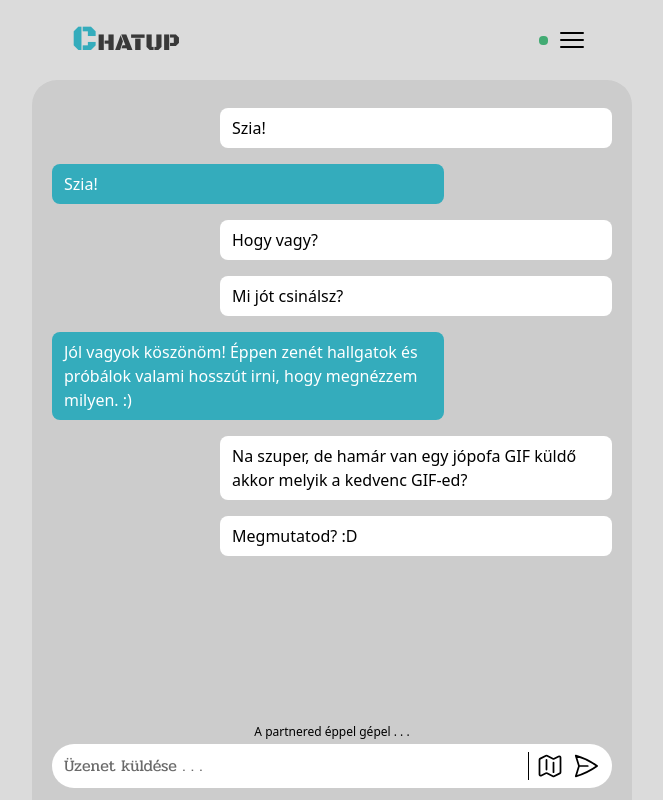
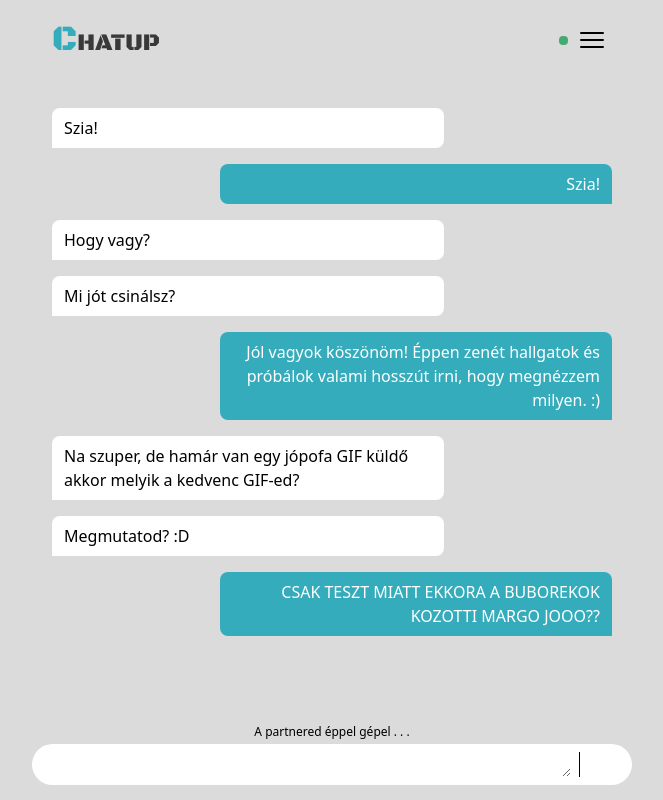
Before and after one commit to zsoltgombocz/chatup-frontend, a React (Vite) app: page /chat in a window 1280 px wide. Shown: the whole page, without its empty margins (308-971 px from the left). Built offline with nearby package versions, Linux system fonts and the light colour scheme; a web font is replaced by a local one.

Commit message:
WIP chat view

```diff
--- a/src/views/ChatView.tsx
+++ b/src/views/ChatView.tsx
@@ -1,10 +1,12 @@
 import Logo from '@atoms/Logo';
+import SendIcon from '@atoms/SendIcon';
+import MapIcon from '@atoms/MapIcon';
 import Status from '@atoms/Status';
-import { Bars3Icon, MapIcon, PaperAirplaneIcon } from '@heroicons/react/24/outline';
+import { Bars3Icon } from '@heroicons/react/24/outline';
 import { useUserSettings } from '@store/userSettings';
 import { UserStatus } from '@utils/enums';
 import { motion as m } from 'framer-motion';
-import { useEffect } from 'react';
+import { useEffect, useState } from 'react';
 
 type ChatBubbleProps = {
     text: string,
@@ -23,17 +25,19 @@ const ChatView = () => {
 
     const userColor = useUserSettings(state => state.color);
 
+    const [text, setText] = useState('');
+
     return (
         <>
-            <m.div className={'view !py-0 !px-0 flex flex-col'} initial={{ x: -500 }} animate={{ x: 0 }} exit={{ x: -500 }}>
-                <div className={'flex-shrink py-5 flex flex-row justify-between px-10'}>
+            <m.div className={'view !py-0 !px-0 flex flex-col !max-w-[800px]'} initial={{ x: -500 }} animate={{ x: 0 }} exit={{ x: -500 }}>
+                <div className={'flex-shrink flex flex-row justify-between p-5'}>
                     <Logo size={'sm'} />
                     <div className={'flex flex-row justify-center items-center gap-1'}>
                         <Status status={UserStatus.ONLINE} />
                         <Bars3Icon className={'h-8 w-10 cursor-pointer text-black dark:text-white'} />
                     </div>
                 </div>
-                <div className={'bg-[#CCCCCC] w-full flex flex-grow flex-col rounded-t-xl'}>
+
                 <div className={'chat-area'}>
                     <ChatBubble text={'Szia!'} color={'white'} type={BubbleType.PARTNER} />
                     <ChatBubble text={'Szia!'} color={userColor} type={BubbleType.OWN} />
@@ -42,20 +46,21 @@ const ChatView = () => {
                     <ChatBubble text={'Jól vagyok köszönöm! \n Éppen zenét hallgatok és próbálok valami hosszút irni, hogy megnézzem milyen. :)'} color={userColor} type={BubbleType.OWN} />
                     <ChatBubble text={'Na szuper, de hamár van egy jópofa GIF küldő akkor melyik a kedvenc GIF-ed?'} color={'white'} type={BubbleType.PARTNER} />
                     <ChatBubble text={'Megmutatod? :D'} color={'white'} type={BubbleType.PARTNER} />
+                    <ChatBubble text={'CSAK TESZT MIATT EKKORA A BUBOREKOK KOZOTTI MARGO JOOO??'} color={userColor} type={BubbleType.OWN} />
                 </div>
-                    <div className={'relative chat-footer pb-5 px-5'}>
+                <div className={'relative chat-footer pb-6'}>
                     <p className={'text-xs text-center py-1'}>A partnered éppel gépel . . .</p>
                     <div className={'input-container'}>
-                            <input placeholder={'Üzenet küldése . . .'} type={'text'} className={'text chat-input'} />
+                        <textarea rows={1} className={'chat-input'} onChange={(e) => setText(e.target.value)} />
                         <button className={'chat-more'}>
-                                <MapIcon className={'w-7 h-7 cursor-pointer text-black dark:text-white'} />
+                            <MapIcon size={25} className={'cursor-pointer fill-white'} />
                         </button>
                         <button className={'chat-send'}>
-                                <PaperAirplaneIcon className={'w-7 h-7 cursor-pointer text-black dark:text-white'} />
+                            {text.length > 0 && <SendIcon size={25} className={`cursor-pointer fill-${userColor}`} />}
                         </button>
                     </div>
                 </div>
-                </div>
+
             </m.div>
         </>
     )
@@ -64,7 +69,7 @@ const ChatView = () => {
 const ChatBubble = ({ text, color, type }: ChatBubbleProps) => {
     const bgColor = 'bg-' + color;
 
-    return (<div className={`chat-bubble ${bgColor} ${type === BubbleType.OWN ? 'self-start text-white' : 'self-end'}`}>
+    return (<div className={`chat-bubble ${bgColor} ${type === BubbleType.OWN ? 'self-end text-white !rounded-br-none text-right' : 'self-start !rounded-bl-none'}`}>
         {text}
     </div>)
 }
--- a/tailwind.config.cjs
+++ b/tailwind.config.cjs
@@ -39,6 +39,9 @@ module.exports = {
         'bg-light-outer': '#FFFFFF',
         'bg-dark-inner': '#282C2D',
         'bg-dark-outer': '#3B3B3B',
+        'status-red': '#B03737',
+        'status-orange': '#B08E37',
+        'status-green': '#24FF00'
       },
       borderRadius: {
         'xl': '25px',
```
Lines whose indentation alone changed are shown as unchanged.
